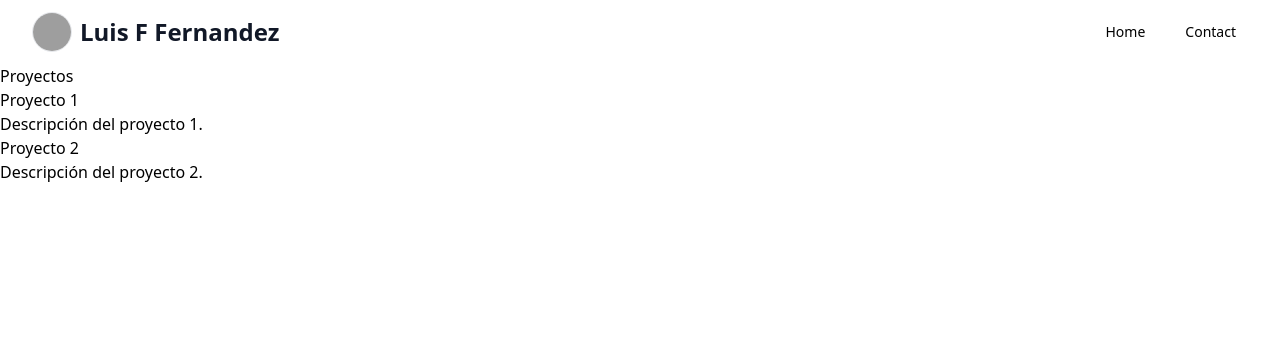
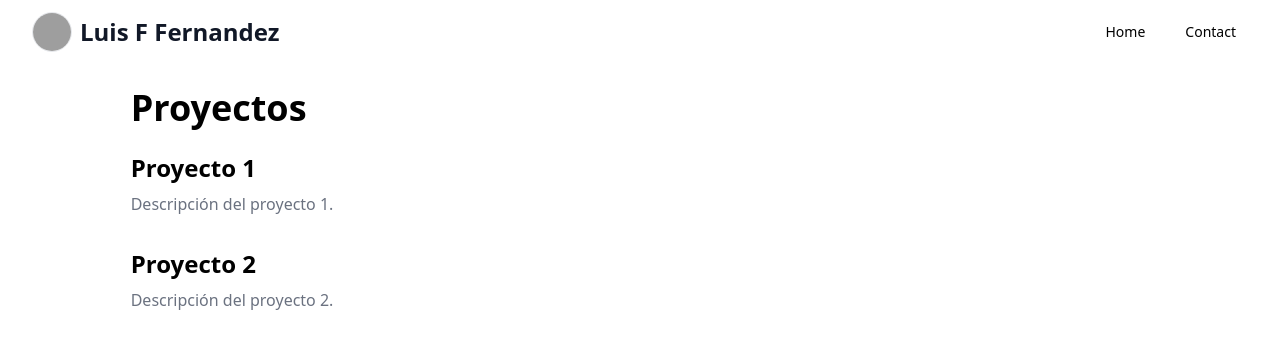
Before and after one commit to fernandoox/luisfer, a Next.js app: page /about in a window 1280 px wide. Shown: the top 348 px of the page. Built offline with nearby package versions, Linux system fonts and the light colour scheme; grey boxes are pictures that could not be loaded.

Commit message:
chore: update image domains and remove about page

```diff
--- a/next.config.ts
+++ b/next.config.ts
@@ -8,7 +8,20 @@ const withMDX = createMDX({
 const nextConfig: NextConfig = withMDX({
   pageExtensions: ["ts", "tsx", "js", "jsx", "md", "mdx"],
   images: {
-    domains: ["picsum.photos", "images.unsplash.com"],
+    remotePatterns: [
+      {
+        protocol: "https",
+        hostname: "picsum.photos",
+      },
+      {
+        protocol: "https",
+        hostname: "images.unsplash.com",
+      },
+      {
+        protocol: "https",
+        hostname: "ca.slack-edge.com",
+      },
+    ],
   },
 });
 
--- a/src/app/about/page.mdx
+++ /dev/null
@@ -1,21 +0,0 @@
-import AnimatedDiv from "@/components/AnimatedDiv";
-
-# Proyectos
-
-<AnimatedDiv
-  initial={{ opacity: 0 }}
-  animate={{ opacity: 1 }}
-  transition={{ duration: 0.5 }}
->
-  <h2>Proyecto 1</h2>
-  <p>Descripción del proyecto 1.</p>
-</AnimatedDiv>
-
-<AnimatedDiv
-  initial={{ opacity: 0 }}
-  animate={{ opacity: 1 }}
-  transition={{ duration: 0.5 }}
->
-  <h2>Proyecto 2</h2>
-  <p>Descripción del proyecto 2.</p>
-</AnimatedDiv>
--- /dev/null
+++ b/src/app/about/page.tsx
@@ -0,0 +1,32 @@
+"use client";
+
+import React from "react";
+import AnimatedDiv from "@/components/AnimatedDiv";
+
+const AboutPage: React.FC = () => {
+  return (
+    <div className="w-full md:w-5/6 mx-auto p-6">
+      <AnimatedDiv
+        initial={{ opacity: 0 }}
+        animate={{ opacity: 1 }}
+        transition={{ duration: 0.5 }}
+      >
+        <h1 className="text-4xl font-bold mb-6">Proyectos</h1>
+
+        <div className="space-y-8">
+          <div>
+            <h2 className="text-2xl font-semibold mb-2">Proyecto 1</h2>
+            <p className="text-muted-foreground">Descripción del proyecto 1.</p>
+          </div>
+
+          <div>
+            <h2 className="text-2xl font-semibold mb-2">Proyecto 2</h2>
+            <p className="text-muted-foreground">Descripción del proyecto 2.</p>
+          </div>
+        </div>
+      </AnimatedDiv>
+    </div>
+  );
+};
+
+export default AboutPage;
```
